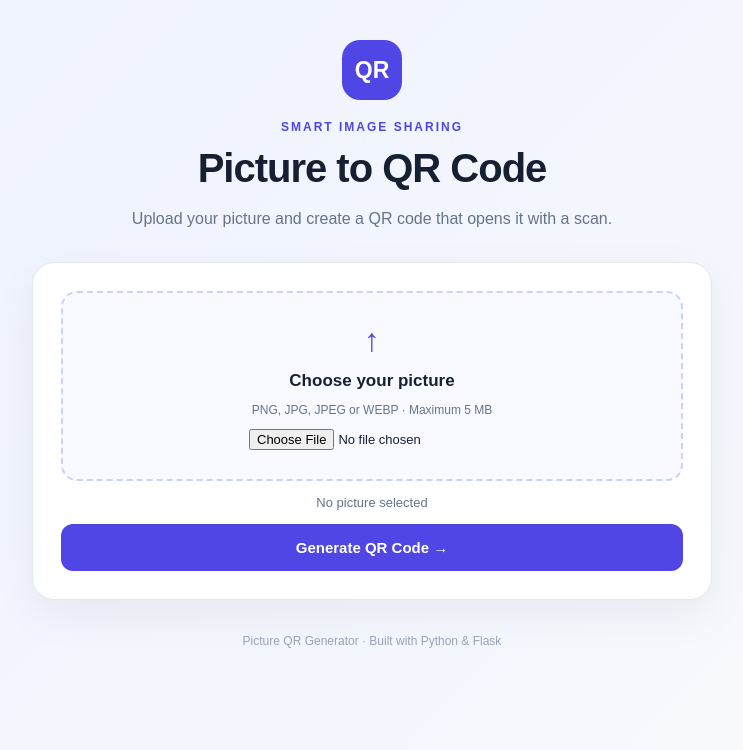
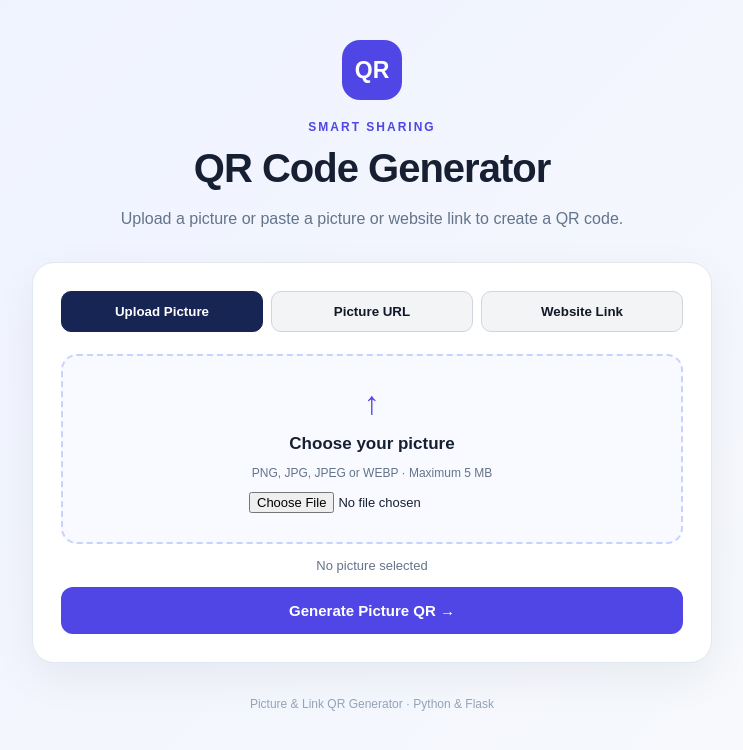
Before and after one commit to saadkhan723/PictureQRGenerator, a Flask app: page / in a window 1280 px wide. Shown: the top 750 px of the page, without its empty margins (268-1011 px from the left). Run offline with Flask 3, Linux system fonts and the light colour scheme.

Commit message:
Add picture URL and website link QR generation

```diff
--- a/app.py
+++ b/app.py
@@ -1,6 +1,8 @@
 
+import os
 import uuid
 from pathlib import Path
+from urllib.parse import urlparse
 
 import qrcode
 from flask import (
@@ -40,17 +42,140 @@ def allowed_file(filename):
     )
 
 
+def valid_http_url(value):
+    """Check that a URL uses HTTP or HTTPS."""
+    if not value or any(char.isspace() for char in value):
+        return False
+
+    try:
+        parsed = urlparse(value)
+        return (
+            parsed.scheme in {"http", "https"}
+            and bool(parsed.hostname)
+        )
+    except ValueError:
+        return False
+
+
+def make_qr(data, qr_name):
+    """Create and save a QR code PNG."""
+    qr = qrcode.QRCode(
+        version=None,
+        error_correction=qrcode.constants.ERROR_CORRECT_M,
+        box_size=10,
+        border=4,
+    )
+
+    qr.add_data(data)
+    qr.make(fit=True)
+
+    qr_image = qr.make_image(
+        fill_color="black",
+        back_color="white",
+    )
+
+    qr_image.save(QR_FOLDER / qr_name)
+
+
 @app.route("/")
 def index():
-    return render_template("index.html")
+    return render_template(
+        "index.html",
+        active_tab="picture",
+    )
 
 
+# -----------------------------------------
+# Generate QR for any website link
+# -----------------------------------------
+@app.route("/generate-link", methods=["POST"])
+def generate_link():
+    link = request.form.get("link", "").strip()
+
+    if not valid_http_url(link):
+        return render_template(
+            "index.html",
+            error="Please enter a valid link starting with http:// or https://",
+            active_tab="link",
+        )
+
+    qr_name = f"{uuid.uuid4().hex}.png"
+    make_qr(link, qr_name)
+
+    return render_template(
+        "index.html",
+        qr_url=url_for("download_qr", filename=qr_name),
+        qr_preview_url=url_for("preview_qr", filename=qr_name),
+        qr_target=link,
+        qr_type="link",
+        active_tab="link",
+    )
+
+
+# -----------------------------------------
+# Generate QR for a picture URL
+# QR opens a webpage displaying the picture
+# -----------------------------------------
+@app.route("/generate-picture-link", methods=["POST"])
+def generate_picture_link():
+    picture_link = request.form.get(
+        "picture_link", ""
+    ).strip()
+
+    if not valid_http_url(picture_link):
+        return render_template(
+            "index.html",
+            error="Please enter a valid picture URL starting with http:// or https://",
+            active_tab="picture-url",
+        )
+
+    # URL of our picture viewing webpage
+    page_url = url_for(
+        "view_external_picture",
+        _external=True,
+        image_url=picture_link,
+    )
+
+    qr_name = f"{uuid.uuid4().hex}.png"
+    make_qr(page_url, qr_name)
+
+    return render_template(
+        "index.html",
+        qr_url=url_for("download_qr", filename=qr_name),
+        qr_preview_url=url_for("preview_qr", filename=qr_name),
+        qr_target=page_url,
+        qr_type="picture-url",
+        image_url=picture_link,
+        active_tab="picture-url",
+    )
+
+
+# -----------------------------------------
+# Display external picture on a webpage
+# -----------------------------------------
+@app.route("/view-picture")
+def view_external_picture():
+    image_url = request.args.get("image_url", "").strip()
+
+    if not valid_http_url(image_url):
+        abort(400)
+
+    return render_template(
+        "image_page.html",
+        image_url=image_url,
+    )
+
+
+# -----------------------------------------
+# Upload a picture and generate its QR
+# -----------------------------------------
 @app.route("/upload", methods=["POST"])
 def upload():
     if "picture" not in request.files:
         return render_template(
             "index.html",
-            error="Please select a picture."
+            error="Please select a picture.",
+            active_tab="picture",
         )
 
     file = request.files["picture"]
@@ -58,16 +183,17 @@ def upload():
     if not file or not file.filename:
         return render_template(
             "index.html",
-            error="Please select a picture."
+            error="Please select a picture.",
+            active_tab="picture",
         )
 
     if not allowed_file(file.filename):
         return render_template(
             "index.html",
-            error="Use PNG, JPG, JPEG or WEBP images only."
+            error="Use PNG, JPG, JPEG or WEBP images only.",
+            active_tab="picture",
         )
 
-    # Generate a unique filename
     extension = file.filename.rsplit(".", 1)[1].lower()
     image_id = uuid.uuid4().hex
     image_name = f"{image_id}.{extension}"
@@ -86,9 +212,7 @@ def upload():
         file.stream.seek(0)
 
         with Image.open(file.stream) as img:
-            width, height = img.size
-
-            if width * height > 20_000_000:
+            if img.width * img.height > 20_000_000:
                 raise ValueError("Image dimensions too large")
 
         file.stream.seek(0)
@@ -103,52 +227,35 @@ def upload():
 
         return render_template(
             "index.html",
-            error="Invalid image. Please upload a valid picture."
+            error="Invalid image. Please upload a valid picture.",
+            active_tab="picture",
         )
 
-    # URL that opens the uploaded picture
+    # URL of the uploaded picture
     picture_url = url_for(
         "serve_image",
         filename=image_name,
         _external=True,
     )
 
-    # Generate QR Code
-    qr = qrcode.QRCode(
-        version=None,
-        error_correction=qrcode.constants.ERROR_CORRECT_M,
-        box_size=10,
-        border=4,
-    )
+    qr_name = f"{image_id}.png"
+    make_qr(picture_url, qr_name)
 
-    qr.add_data(picture_url)
-    qr.make(fit=True)
-
-    qr_image = qr.make_image(
-        fill_color="black",
-        back_color="white",
-    )
-
-    qr_name = f"{image_id}.png"
-    qr_image.save(QR_FOLDER / qr_name)
-
-    # Show result on website
     return render_template(
         "index.html",
         image_url=picture_url,
-        qr_url=url_for(
-            "download_qr",
-            filename=qr_name,
-        ),
-        qr_preview_url=url_for(
-            "preview_qr",
-            filename=qr_name,
-        ),
+        qr_url=url_for("download_qr", filename=qr_name),
+        qr_preview_url=url_for("preview_qr", filename=qr_name),
         image_name=secure_filename(file.filename),
+        qr_target=picture_url,
+        qr_type="picture",
+        active_tab="picture",
     )
 
 
-# Open uploaded picture
+# -----------------------------------------
+# Serve uploaded pictures
+# -----------------------------------------
 @app.route("/images/<filename>")
 def serve_image(filename):
     if not filename or Path(filename).name != filename:
@@ -166,7 +273,9 @@ def serve_image(filename):
     return response
 
 
-# Display QR Code in browser
+# -----------------------------------------
+# Preview QR code
+# -----------------------------------------
 @app.route("/qr/<filename>")
 def preview_qr(filename):
     if not filename or Path(filename).name != filename:
@@ -180,7 +289,9 @@ def preview_qr(filename):
     )
 
 
-# Download QR Code as PNG
+# -----------------------------------------
+# Download QR code
+# -----------------------------------------
 @app.route("/download/<filename>")
 def download_qr(filename):
     if not filename or Path(filename).name != filename:
@@ -191,25 +302,27 @@ def download_qr(filename):
         filename,
         mimetype="image/png",
         as_attachment=True,
-        download_name="picture_qr.png",
+        download_name="qr_code.png",
     )
 
 
-# Handle files larger than 5 MB
+# -----------------------------------------
+# Handle oversized uploads
+# -----------------------------------------
 @app.errorhandler(413)
 def file_too_large(error):
     return render_template(
         "index.html",
         error="Picture is too large. Maximum size is 5 MB.",
+        active_tab="picture",
     ), 413
 
 
-import os
-
 if __name__ == "__main__":
     port = int(os.environ.get("PORT", 5000))
+
     app.run(
         host="0.0.0.0",
         port=port,
-        debug=False
+        debug=False,
     )
--- a/templates/index.html
+++ b/templates/index.html
@@ -4,31 +4,131 @@
 <head>
     <meta charset="UTF-8">
     <meta name="viewport" content="width=device-width, initial-scale=1.0">
-    <title>Picture to QR Generator</title>
+    <title>Picture & Link QR Generator</title>
+
     <link rel="stylesheet"
           href="{{ url_for('static', filename='style.css') }}">
+
+    <style>
+        .tabs {
+            display: flex;
+            flex-wrap: wrap;
+            gap: 8px;
+            margin-bottom: 22px;
+        }
+
+        .tab-btn {
+            flex: 1;
+            min-width: 110px;
+            padding: 12px 8px;
+            cursor: pointer;
+            border: 1px solid #d1d5db;
+            border-radius: 10px;
+            background: #f3f4f6;
+            color: #111827;
+            font-weight: 600;
+        }
+
+        .tab-btn.active {
+            background: #172554;
+            color: white;
+            border-color: #172554;
+        }
+
+        .tab-panel {
+            display: none;
+        }
+
+        .tab-panel.active {
+            display: block;
+        }
+
+        .link-input {
+            box-sizing: border-box;
+            display: block;
+            width: 100%;
+            padding: 14px;
+            margin: 12px 0;
+            border: 1px solid #cbd5e1;
+            border-radius: 9px;
+            font-size: 15px;
+        }
+
+        .qr-image {
+            display: block;
+            width: 100%;
+            max-width: 250px;
+            margin: 20px auto;
+        }
+
+        .result-card {
+            overflow-wrap: anywhere;
+        }
+
+        .result-card .preview img {
+            max-width: 100%;
+            height: auto;
+        }
+
+        .destination {
+            overflow-wrap: anywhere;
+        }
+
+        .error {
+            margin-top: 16px;
+        }
+    </style>
 </head>
+
 <body>
 <main class="container">
+
     <header class="header">
         <div class="logo">QR</div>
-            <p class="eyebrow">SMART IMAGE SHARING</p>
-            <h1>Picture to QR Code</h1>
+        <p class="eyebrow">SMART SHARING</p>
+        <h1>QR Code Generator</h1>
         <p class="subtitle">
-                Upload your picture and create a QR code
-                that opens it with a scan.
+            Upload a picture or paste a picture or website link
+            to create a QR code.
         </p>
     </header>
 
     <section class="card">
+
+        <div class="tabs">
+            <button type="button"
+                    class="tab-btn"
+                    data-tab="picture">
+                Upload Picture
+            </button>
+
+            <button type="button"
+                    class="tab-btn"
+                    data-tab="picture-url">
+                Picture URL
+            </button>
+
+            <button type="button"
+                    class="tab-btn"
+                    data-tab="link">
+                Website Link
+            </button>
+        </div>
+
+        <!-- OPTION 1: UPLOAD PICTURE -->
+        <div id="picture-panel" class="tab-panel">
             <form action="{{ url_for('upload') }}"
-                  method="POST" enctype="multipart/form-data">
+                  method="POST"
+                  enctype="multipart/form-data">
 
                 <label for="picture" class="upload-area">
                     <span class="upload-icon">↑</span>
                     <strong>Choose your picture</strong>
                     <span>PNG, JPG, JPEG or WEBP · Maximum 5 MB</span>
-                    <input type="file" id="picture" name="picture"
+
+                    <input type="file"
+                           id="picture"
+                           name="picture"
                            accept=".png,.jpg,.jpeg,.webp"
                            required>
                 </label>
@@ -38,46 +138,131 @@
                 </p>
 
                 <button type="submit" class="generate-btn">
-                    Generate QR Code →
+                    Generate Picture QR →
                 </button>
             </form>
+        </div>
+
+        <!-- OPTION 2: PICTURE URL -->
+        <div id="picture-url-panel" class="tab-panel">
+            <form action="{{ url_for('generate_picture_link') }}"
+                  method="POST">
+
+                <label for="picture_link">
+                    <strong>Paste your picture URL</strong>
+                </label>
+
+                <input
+                    class="link-input"
+                    type="url"
+                    id="picture_link"
+                    name="picture_link"
+                    placeholder="https://example.com/photo.jpg"
+                    maxlength="2048"
+                    required
+                >
+
+                <p class="muted">
+                    Google Images se picture ka direct link copy
+                    karke yahan paste karo.
+                </p>
+
+                <button type="submit" class="generate-btn">
+                    Generate Picture QR →
+                </button>
+            </form>
+        </div>
+
+        <!-- OPTION 3: WEBSITE LINK -->
+        <div id="link-panel" class="tab-panel">
+            <form action="{{ url_for('generate_link') }}"
+                  method="POST">
+
+                <label for="link">
+                    <strong>Paste a website link</strong>
+                </label>
+
+                <input
+                    class="link-input"
+                    type="url"
+                    id="link"
+                    name="link"
+                    placeholder="https://www.youtube.com/"
+                    maxlength="2048"
+                    required
+                >
+
+                <p class="muted">
+                    YouTube, Facebook, websites and other HTTP/HTTPS links.
+                </p>
+
+                <button type="submit" class="generate-btn">
+                    Generate Website QR →
+                </button>
+            </form>
+        </div>
 
         {% if error %}
             <div class="error">{{ error }}</div>
         {% endif %}
+
     </section>
 
-        {% if image_url and qr_url %}
+    <!-- GENERATED QR RESULT -->
+    {% if qr_url and qr_preview_url %}
     <section class="result-card">
-            <div class="success">✓ QR Code generated successfully</div>
+
+        <div class="success">
+            ✓ QR Code generated successfully
+        </div>
 
         <h2>Your QR Code</h2>
-            <p class="muted">Scan this code to open your picture.</p>
+
+        <p class="muted">
+            {% if qr_type == "link" %}
+                Scan this QR code to open your website.
+            {% elif qr_type == "picture-url" %}
+                Scan this QR code to view the picture webpage.
+            {% else %}
+                Scan this QR code to open your uploaded picture.
+            {% endif %}
+        </p>
 
         <img class="qr-image"
              src="{{ qr_preview_url }}"
-              alt="Generated picture QR code">
+             alt="Generated QR code">
 
         <a class="download-btn" href="{{ qr_url }}">
             Download QR Code (PNG)
         </a>
 
+        {% if image_url and qr_type == "picture" %}
         <div class="preview">
             <h3>Uploaded Picture</h3>
-                <img src="{{ image_url }}" alt="Your uploaded picture">
+            <img src="{{ image_url }}" alt="Uploaded picture">
         </div>
+        {% endif %}
 
-            <p class="link-label">Picture URL</p>
-            <a class="picture-link" href="{{ image_url }}" target="_blank"
+        {% if qr_target %}
+        <p class="link-label">QR destination</p>
+
+        <p class="destination">
+            <a class="picture-link"
+               href="{{ qr_target }}"
+               target="_blank"
                rel="noopener noreferrer">
-                Open picture in browser
+                Open QR destination
             </a>
+        </p>
+        {% endif %}
+
     </section>
     {% endif %}
 
     <footer>
-            <p>Picture QR Generator · Built with Python & Flask</p>
+        <p>Picture & Link QR Generator · Python & Flask</p>
     </footer>
+
 </main>
 
 <script>
@@ -89,6 +274,33 @@
             ? this.files[0].name
             : "No picture selected";
     });
+
+    const activeTab = {{ (active_tab or 'picture') | tojson }};
+
+    function selectTab(tab) {
+        document.querySelectorAll(".tab-btn").forEach(button => {
+            button.classList.toggle(
+                "active",
+                button.dataset.tab === tab
+            );
+        });
+
+        document.querySelectorAll(".tab-panel").forEach(panel => {
+            panel.classList.toggle(
+                "active",
+                panel.id === tab + "-panel"
+            );
+        });
+    }
+
+    document.querySelectorAll(".tab-btn").forEach(button => {
+        button.addEventListener("click", function () {
+            selectTab(this.dataset.tab);
+        });
+    });
+
+    selectTab(activeTab);
 </script>
+
 </body>
 </html>
```
Also changed, not shown: 1 other file. Lines whose indentation alone changed are shown as unchanged.
